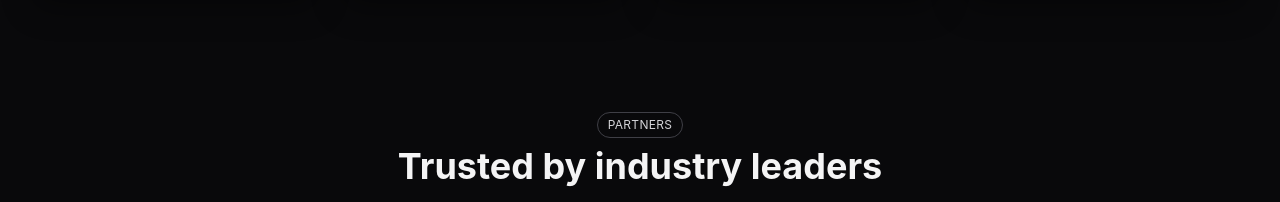
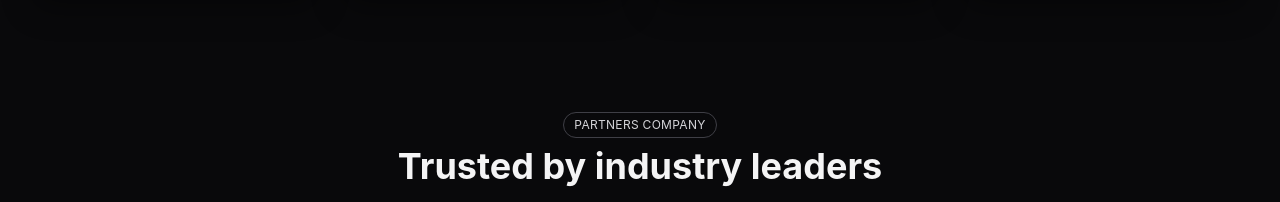
Before and after one commit to Hawaaan/portfolio, a React (Vite) app: page / in a window 1280 px wide. Shown: the part 3661-3863 px from the top of the page. Built offline with nearby package versions, Linux system fonts and the light colour scheme.

Commit message:
Hello word

```diff
--- a/src/sections/Clients.tsx
+++ b/src/sections/Clients.tsx
@@ -26,7 +26,7 @@ export default function Clients(): JSX.Element {
     <section id="clients" className="section">
       <div className="container">
         <div className="text-center mb-8">
-          <div className="badge">Partners</div>
+          <div className="badge">Partners Company</div>
           <h2 className="h2 mt-2">Trusted by industry leaders</h2>
         </div>
         <div className="relative overflow-hidden">
```
